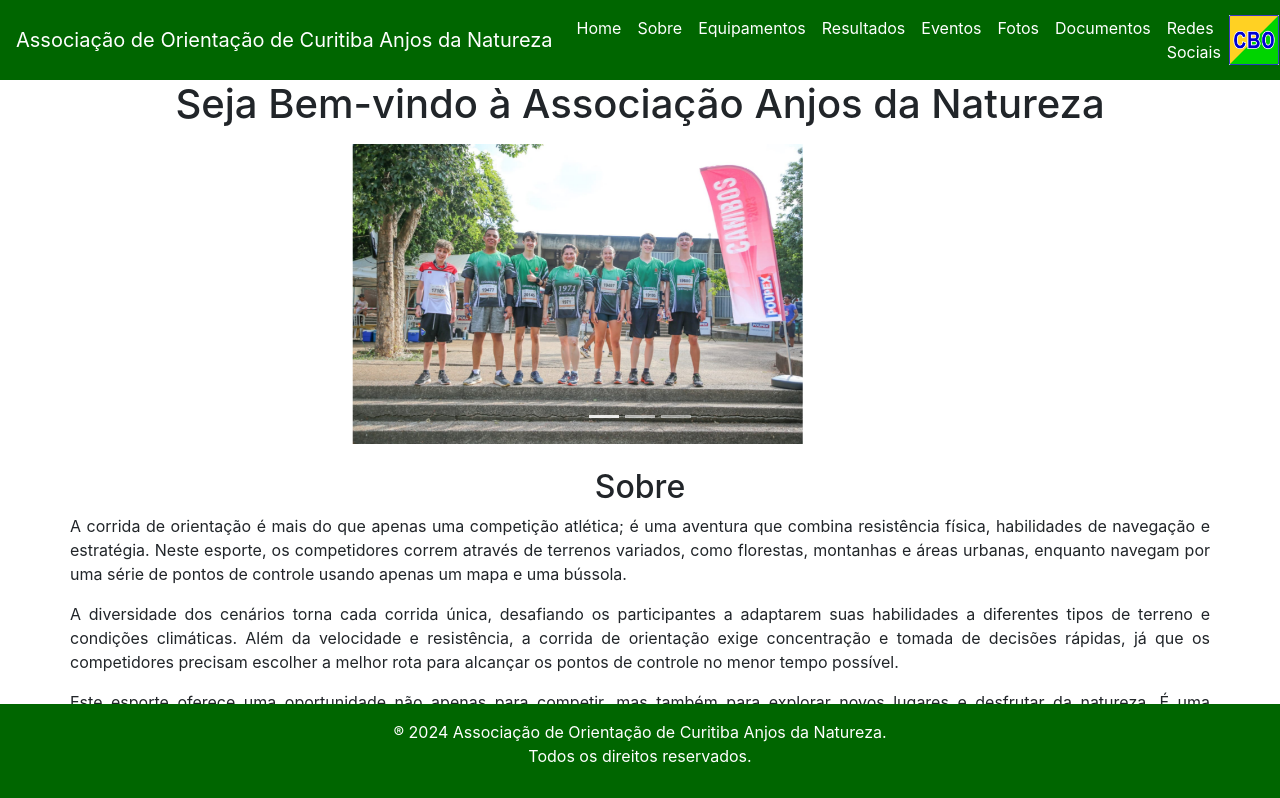
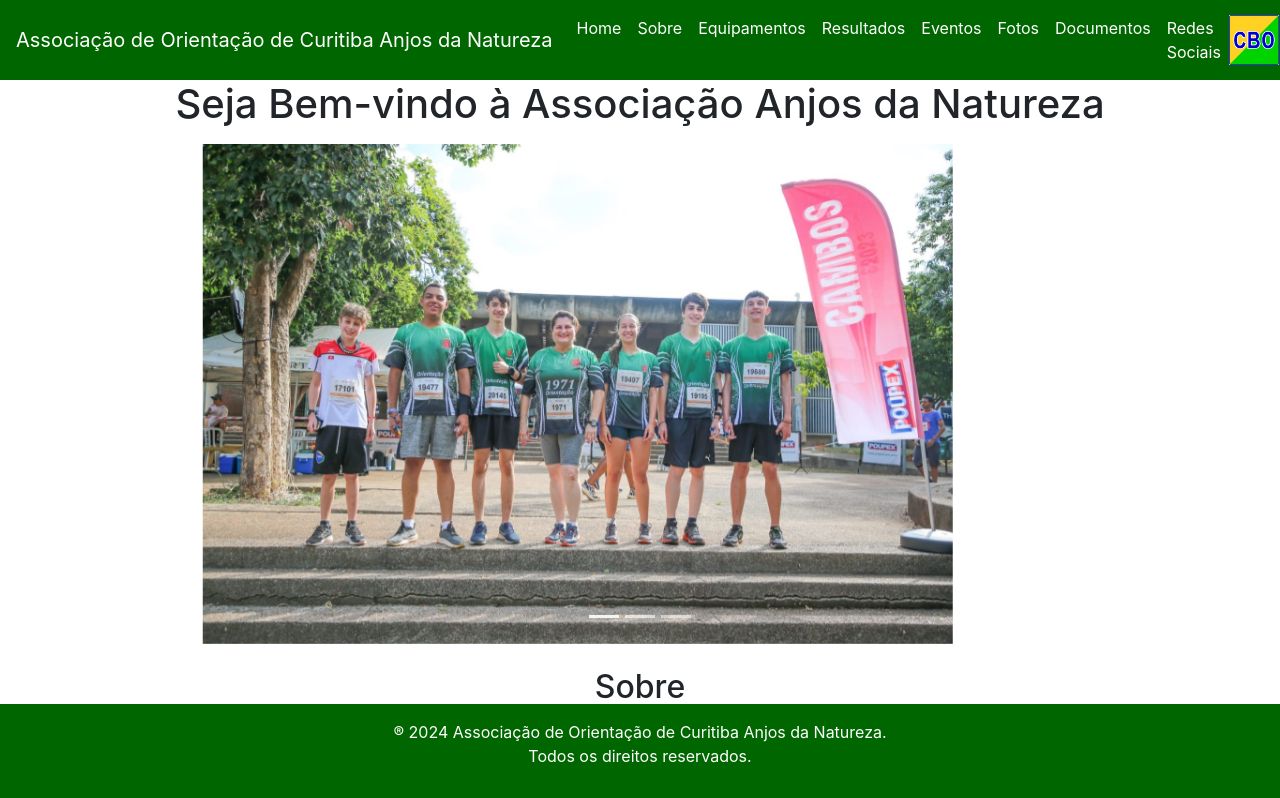
Before and after one commit to anjosnatureza/orientacao, a plain HTML site: page index.html in a window 1280 px wide. Shown: the top 798 px of the page. Drawn offline with nearby package versions, Linux system fonts and the light colour scheme.

Commit message:
Update index.html

```diff
--- a/index.html
+++ b/index.html
@@ -10,8 +10,8 @@
 <style>
     /* CSS personalizado para ajustar a imagem dentro do carrossel */
     .carousel-item img {
-        max-width: 200%; /* Reduz a largura máxima da imagem para ocupar 100% do espaço disponível */
-        max-height: 300px; /* Reduz a altura máxima da imagem para 200 pixels */
+        max-width: 500%; /* Reduz a largura máxima da imagem para ocupar 100% do espaço disponível */
+        max-height: 500px; /* Reduz a altura máxima da imagem para 200 pixels */
         object-fit: contain; /* Ajusta a imagem proporcionalmente dentro do espaço disponível, sem cortar nenhuma parte */
     }
 </style>
```
